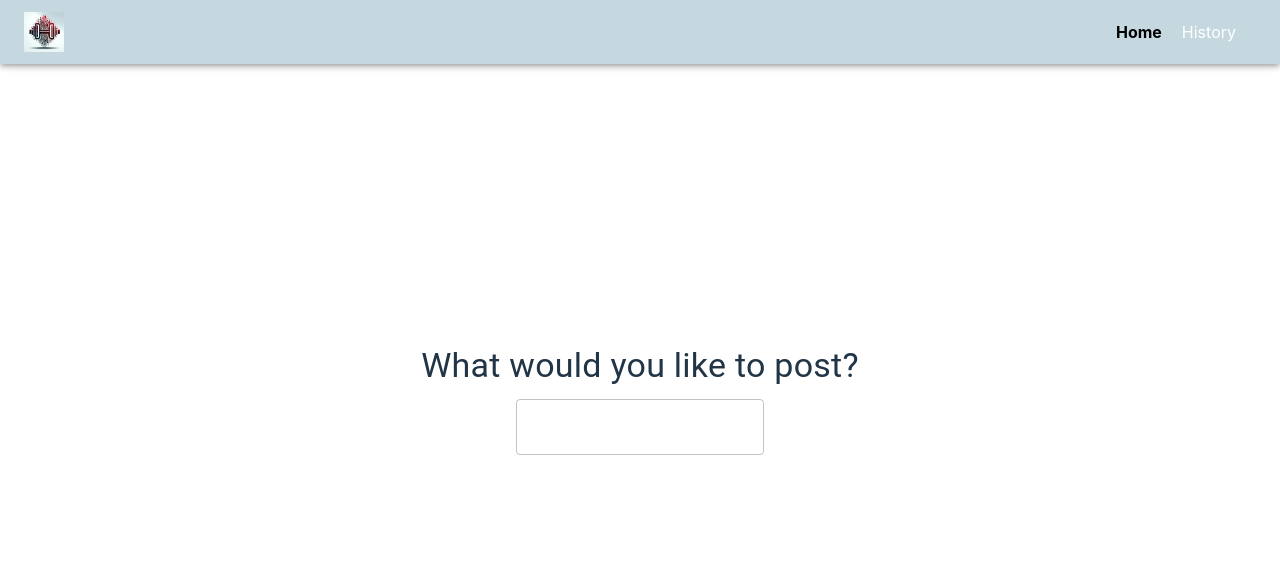
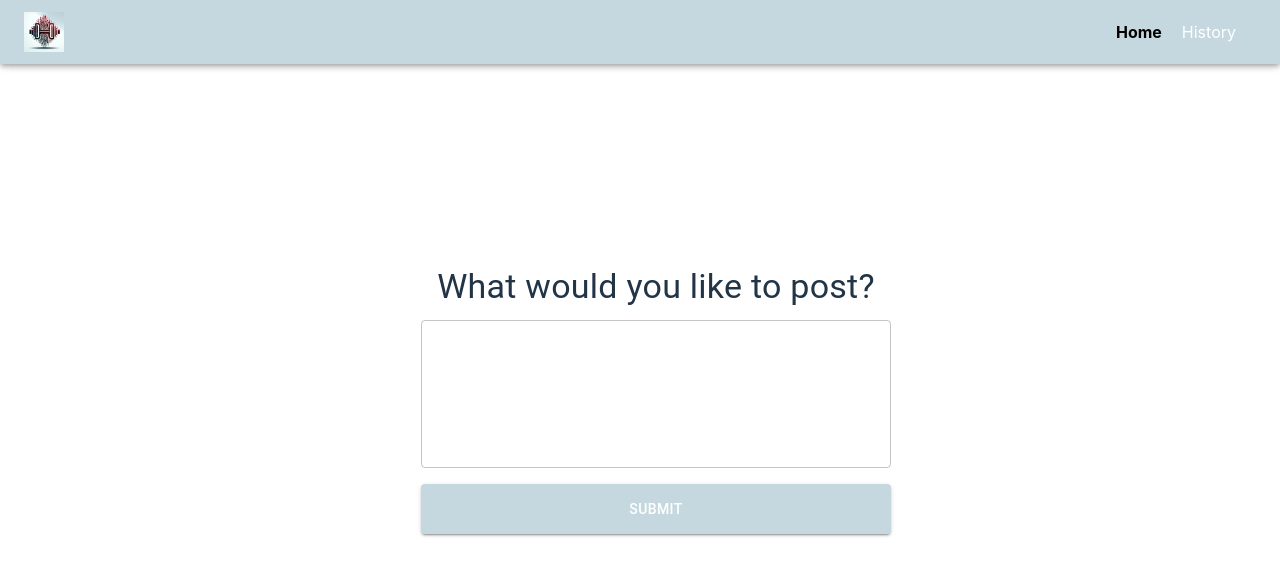
Before and after one commit to lifeoncruzcontrol/Go-Blog, a React (Vite) app in the folder frontend/: page / in a window 1280 px wide. Shown: the top 576 px of the page. Built offline with nearby package versions, Linux system fonts and the light colour scheme.

Commit message:
Changed button color to match navbar

```diff
--- a/frontend/src/pages/Home.tsx
+++ b/frontend/src/pages/Home.tsx
@@ -1,16 +1,46 @@
-import React, { useState } from "react";
-import { Typography } from '@mui/material';
-import { TextField } from '@mui/material';
+import React from "react";
+import { TextField, Typography, Button, Box } from "@mui/material";
 
 const Home: React.FC = () => {
     return (
-        <>
-            <Typography variant="h4" gutterBottom>
+        <Box
+            display="flex"
+            flexDirection="column"
+            alignItems="center"
+            justifyContent="center"
+            width="100%"
+            maxWidth={600} // Adjust max width for better responsiveness
+            mx="auto" // Centers horizontally
+            p={2} // Adds padding for better spacing
+        >
+            <Typography variant="h4" gutterBottom textAlign="center">
                 What would you like to post?
             </Typography>
-            <TextField minRows={10} />
-        </>
+
+            <TextField
+                fullWidth
+                multiline
+                minRows={5} // Reduced for better scaling on mobile
+                maxRows={10} // Allows it to expand
+                variant="outlined"
+                sx={{ mb: 2 }} // Adds spacing below the text field
+            />
+
+            <Button
+                fullWidth
+                variant="contained"
+                sx={{
+                    height: 50,
+                    backgroundColor: '#c5d8df',
+                    '&:hover': {
+                        backgroundColor: '#a3b7c7', // Optional: darkens the button on hover
+                    }
+                }}
+            >
+                Submit
+            </Button>
+        </Box>
     );
-}
+};
 
 export default Home;
```
